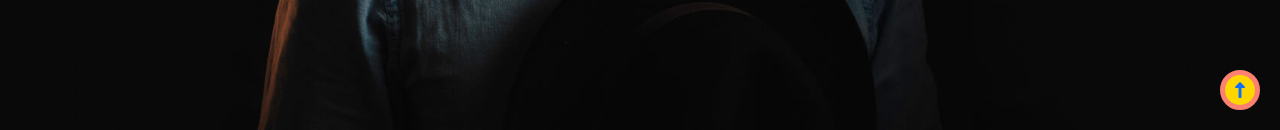
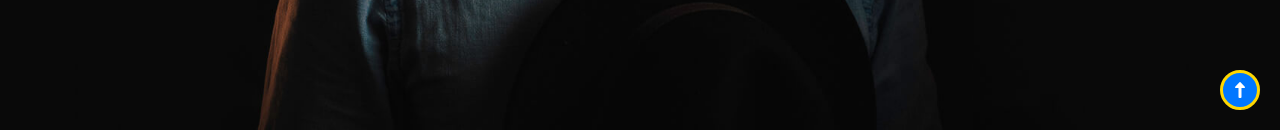
Before and after one commit to mahmoudmortada97/DevFolio, a plain HTML site: page index.html in a window 1280 px wide. Shown: the part 670-800 px from the top of the page. Drawn offline with Linux system fonts and the light colour scheme.

Commit message:
update comments and update style of go-to-home-icon

```diff
--- a/Style/style.css
+++ b/Style/style.css
@@ -19,15 +19,16 @@ body {
 }
 
 /* Send me to home section */
-.up-icon {
+.go-to-home-icon {
   width: 2.5rem;
   height: 2.5rem;
   border-radius: 50%;
-  border: 5px solid salmon;
+  border: 3px solid #ffd700;
   bottom: 20px;
   right: 20px;
-  background-color: #ffd700;
+  background-color: var(--main-color);
   z-index: 55;
+  color: white;
 }
 
 .section-title {
--- a/index.html
+++ b/index.html
@@ -9,8 +9,9 @@
     <link rel="stylesheet" href="Style/bootstrap.min.css" />
     <!-- Font Awesome Style -->
     <link rel="stylesheet" href="Style/all.min.css" />
-
+    <!-- My Own Style  -->
     <link rel="stylesheet" href="Style/style.css" />
+    <!-- Google Fonts Syle -->
     <link rel="preconnect" href="https://fonts.googleapis.com" />
     <link rel="preconnect" href="https://fonts.gstatic.com" crossorigin />
     <link
@@ -19,15 +20,6 @@
     />
   </head>
   <body>
-    <!-- Top  -->
-    <a href="#home">
-      <div class="up-icon position-fixed">
-        <i
-          class="fa-solid fa-up-long position-absolute top-50 start-50 translate-middle"
-        ></i>
-      </div>
-    </a>
-
     <!-- Start NavBar -->
     <nav
       class="navbar navbar-expand-lg fixed-top navbar-dark z-10 py-0 py-lg-3"
@@ -728,6 +720,7 @@
         </div>
       </div>
     </section>
+    <!-- End Blog -->
 
     <!-- Start Contact & Footer -->
     <section id="contact" class="py-5 position-relative mt-5">
@@ -825,7 +818,18 @@
       </div>
     </section>
     <!-- End Contact & Footer -->
-    <!-- End Blog -->
+
+    <!--Start Icon To Get To Home Section  -->
+    <a href="#home">
+      <div class="go-to-home-icon position-fixed">
+        <i
+          class="fa-solid fa-up-long position-absolute top-50 start-50 translate-middle"
+        ></i>
+      </div>
+    </a>
+
+    <!--End Icon To Get To Home Section  -->
+
     <script src="JS/bootstrap.bundle.min.js"></script>
   </body>
 </html>
```
